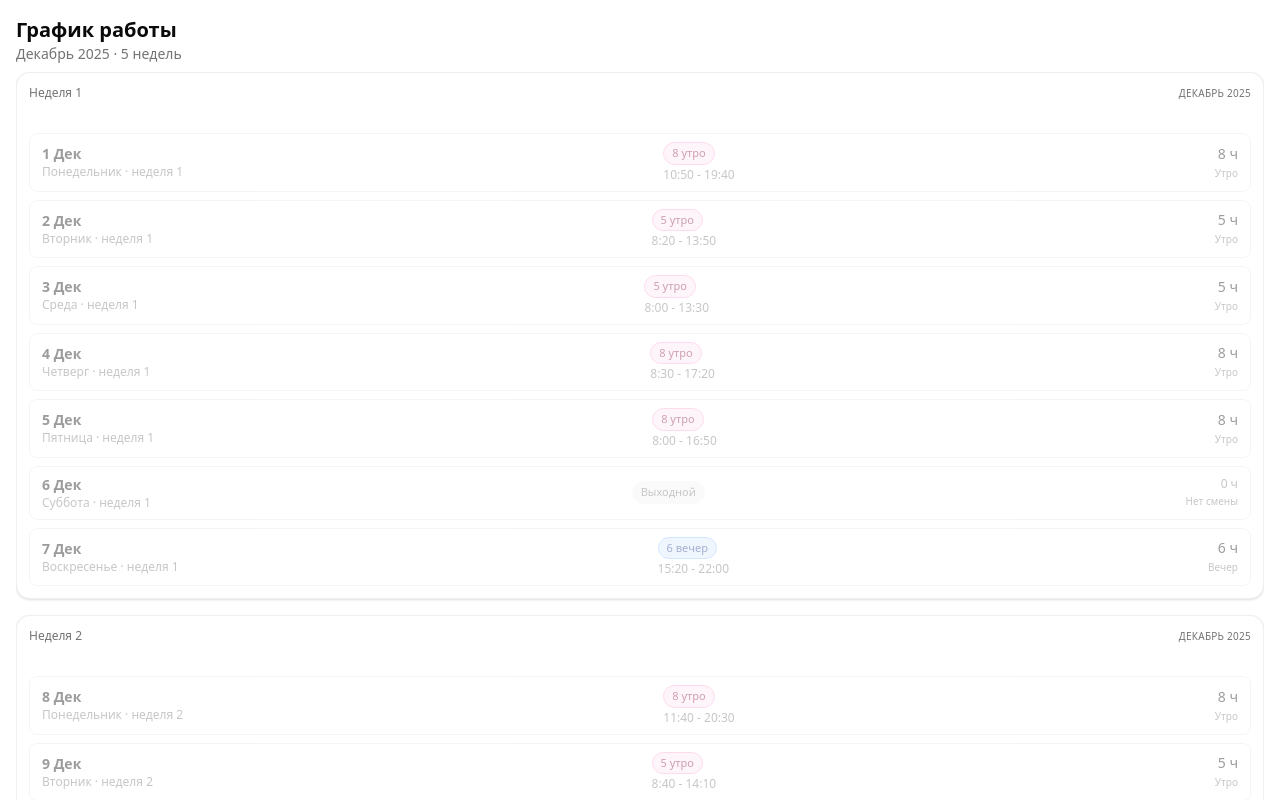
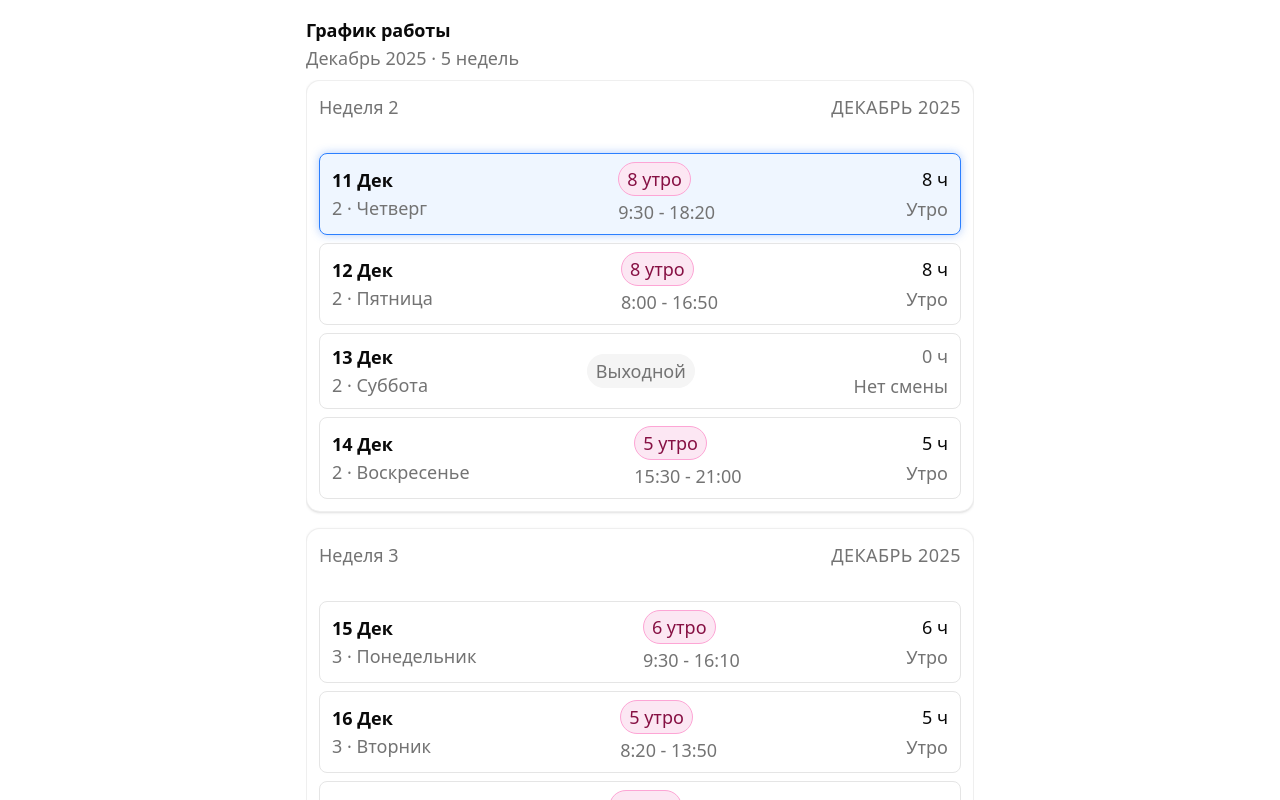
Before and after one commit to Hama-Gama/work-schedule, a React (Vite) app: page / in a window 1280 px wide. Shown: the top 800 px of the page. Built offline with nearby package versions, Linux system fonts and the light colour scheme.

Commit message:
remove past days

```diff
--- a/src/components/DecemberSchedule.tsx
+++ b/src/components/DecemberSchedule.tsx
@@ -42,14 +42,18 @@ const groupByWeek = (days: DayShift[]) => {
 }
 
 export const DecemberSchedule: React.FC = () => {
-	const weeks = React.useMemo(() => groupByWeek(december2025Schedule), [])
+	// фильтр: оставляем только даты >= сегодня
+	const weeks = React.useMemo(() => {
+		const todayOnly = december2025Schedule.filter(d => !isPastDay(d))
+		return groupByWeek(todayOnly)
+	}, [])
 
 	return (
-		<div className='w-full h-full flex flex-col items-stretch bg-background'>
+		<div className='max-w-[700px] m-auto h-full flex flex-col items-stretch bg-background'>
 			<header className='px-4 pt-4 pb-2 flex items-center justify-between'>
 				<div>
-					<h1 className='text-xl font-semibold'>График работы</h1>
-					<p className='text-sm text-muted-foreground'>
+					<h1 className='text-lg font-semibold'>График работы</h1>
+					<p className='text-lg text-muted-foreground'>
 						{december2025Schedule[0]?.monthName} 2025 &middot; 5 недель
 					</p>
 				</div>
@@ -75,10 +79,10 @@ const WeekBlock: React.FC<WeekBlockProps> = ({ weekNumber, days }) => {
 	return (
 		<Card className='p-3 border-border/60'>
 			<div className='flex items-center justify-between mb-2'>
-				<span className='text-xs font-medium text-muted-foreground'>
+				<span className='text-lg font-medium text-muted-foreground'>
 					Неделя {weekNumber}
 				</span>
-				<span className='text-[10px] uppercase tracking-wide text-muted-foreground'>
+				<span className='text-lg uppercase tracking-wide text-muted-foreground'>
 					{days[0]?.monthName} 2025
 				</span>
 			</div>
@@ -130,11 +134,11 @@ const DayRow: React.FC<DayRowProps> = ({ day }) => {
 		>
 			{/* Левая часть */}
 			<div className='flex flex-col'>
-				<span className='text-sm font-semibold'>
+				<span className='text-lg font-semibold'>
 					{day.dayOfMonth} {day.monthName.slice(0, 3)}
 				</span>
-				<span className='text-xs text-muted-foreground'>
-					{day.weekday} · неделя {day.weekNumber}
+				<span className='text-lg text-muted-foreground'>
+					{day.weekNumber} · {day.weekday}
 				</span>
 			</div>
 
@@ -142,12 +146,12 @@ const DayRow: React.FC<DayRowProps> = ({ day }) => {
 			<div className='flex flex-col items-start'>
 				<Badge
 					variant='outline'
-					className={cn('text-[11px] px-2 py-0.5 border', shiftColor)}
+					className={cn('text-lg px-2 py-0.5 border', shiftColor)}
 				>
 					{day.shiftType === 'none' ? 'Выходной' : day.shiftName}
 				</Badge>
 				{day.timeRange && (
-					<span className='text-xs text-muted-foreground mt-0.5'>
+					<span className='text-lg text-muted-foreground mt-0.5'>
 						{day.timeRange}
 					</span>
 				)}
@@ -156,11 +160,11 @@ const DayRow: React.FC<DayRowProps> = ({ day }) => {
 			{/* Правая часть */}
 			<div className='flex flex-col items-end'>
 				{day.durationHours > 0 ? (
-					<span className='text-sm font-medium'>{day.durationHours} ч</span>
+					<span className='text-lg font-medium'>{day.durationHours} ч</span>
 				) : (
-					<span className='text-xs text-muted-foreground'>0 ч</span>
+					<span className='text-lg text-muted-foreground'>0 ч</span>
 				)}
-				<span className='text-[10px] text-muted-foreground mt-0.5'>
+				<span className='text-lg text-muted-foreground mt-0.5'>
 					{day.shiftType === 'morning'
 						? 'Утро'
 						: day.shiftType === 'evening'
```
